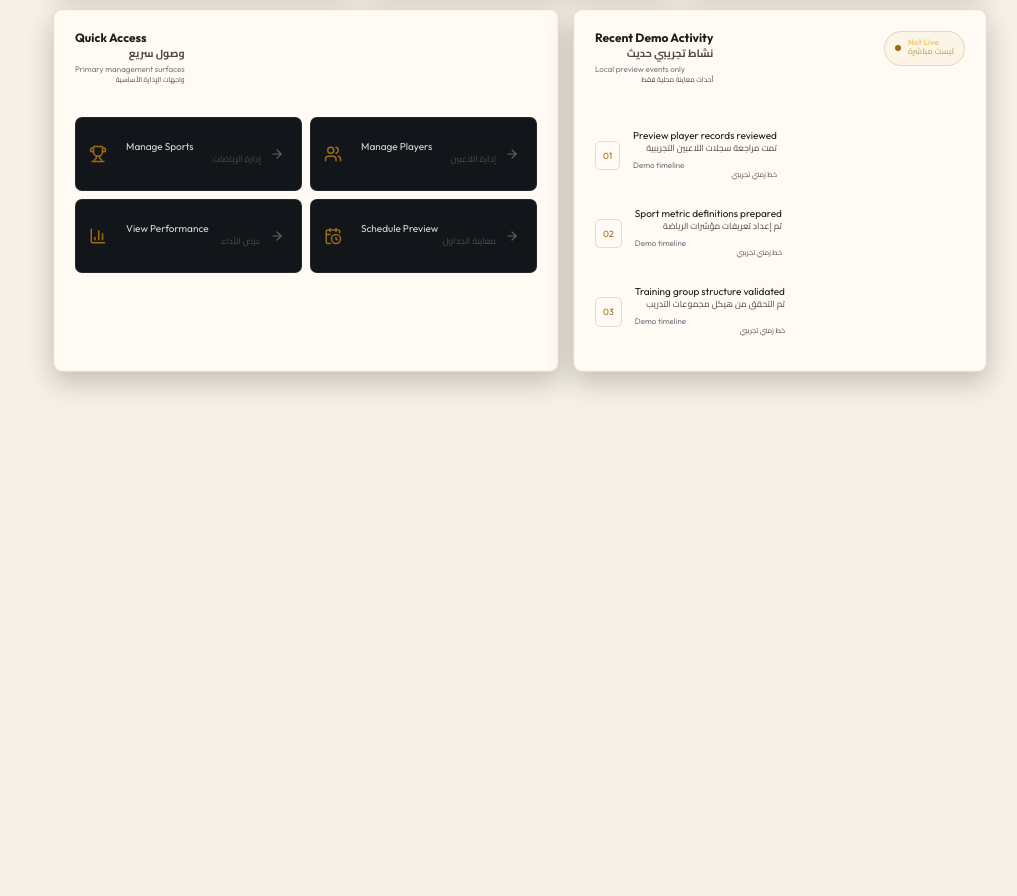
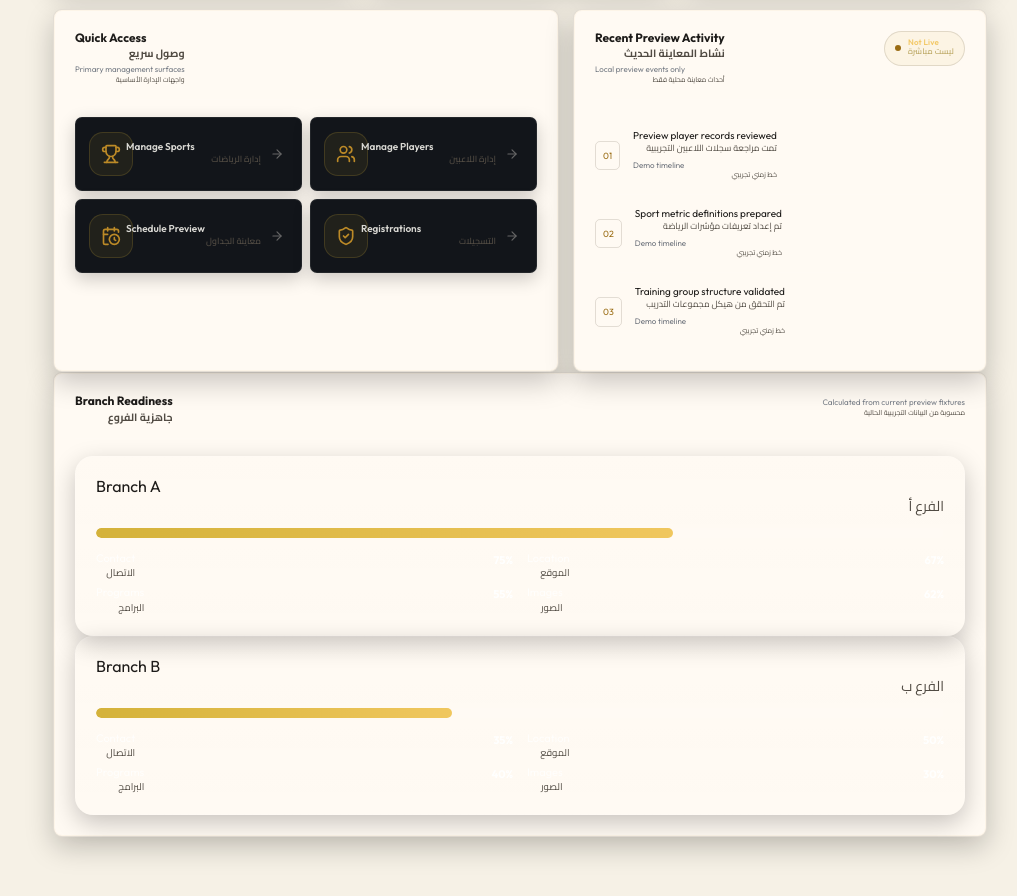
Before and after one commit to daynightae-cmyk/United-Olympics-Sports, a React (Vite) app: page /admin in a window 1280 px wide. Shown: the part 802-1698 px from the top of the page, without its empty margins (263-1280 px from the left). Before the commit the page ends 1234 px from the top, so only its background shows below. Built offline with nearby package versions, Linux system fonts and the light colour scheme.

Commit message:
feat: Mission 10V Sprint B - Dashboard premium dense layout, quick action cards, readiness cards, enhanced glass CSS tokens

```diff
--- a/src/pages/admin/AdminDashboardPage.tsx
+++ b/src/pages/admin/AdminDashboardPage.tsx
@@ -12,6 +12,7 @@ export function AdminDashboardPage() {
   const programCount = new Set(demoSports.flatMap(sport => sport.programIds)).size;
   return <div className="admin-page">
     <PageHeader icon={BarChart3} eyebrow={bi('Operations Overview', 'نظرة عامة على العمليات')} title={bi('Super Admin Dashboard', 'لوحة الإدارة الرئيسية')} description={bi('A truthful operational foundation calculated entirely from isolated preview fixtures.', 'أساس تشغيلي موثوق محسوب بالكامل من بيانات تجريبية معزولة.')} />
+
     <section className="admin-stat-grid" aria-label="Overview metrics | المؤشرات العامة">
       <StatCard label={bi('Sports', 'الرياضات')} value={demoSports.length} icon={Trophy} />
       <StatCard label={bi('Training Groups', 'مجموعات التدريب')} value={demoTrainingGroups.length} icon={Dumbbell} />
@@ -20,16 +21,86 @@ export function AdminDashboardPage() {
       <StatCard label={bi('Programs', 'البرامج')} value={programCount} icon={BarChart3} />
       <StatCard label={bi('Upcoming Sessions', 'الحصص القادمة')} value={demoSessions.length} icon={CalendarClock} note={bi('Preview schedule', 'جدول تجريبي')} />
     </section>
-    <div className="admin-dashboard-grid">
-      <section className="admin-panel quick-panel"><div className="panel-heading"><div><BilingualText value={bi('Quick Access', 'وصول سريع')} /><small><BilingualText value={bi('Primary management surfaces', 'واجهات الإدارة الأساسية')} /></small></div></div><div className="quick-grid">
-        {[
-          { to: '/admin/sports', Icon: Trophy, label: bi('Manage Sports', 'إدارة الرياضات') },
-          { to: '/admin/players', Icon: Users, label: bi('Manage Players', 'إدارة اللاعبين') },
-          { to: '/admin/players/player-demo-001', Icon: BarChart3, label: bi('View Performance', 'عرض الأداء') },
-          { to: '/admin/schedules', Icon: CalendarClock, label: bi('Schedule Preview', 'معاينة الجداول') },
-        ].map(({ to, Icon, label }) => <Link to={to} key={to}><Icon /><BilingualText value={label} /><ArrowRight /></Link>)}
-      </div></section>
-      <section className="admin-panel activity-panel"><div className="panel-heading"><div><BilingualText value={bi('Recent Demo Activity', 'نشاط تجريبي حديث')} /><small><BilingualText value={bi('Local preview events only', 'أحداث معاينة محلية فقط')} /></small></div><span className="preview-badge"><span className="preview-dot" /><BilingualText value={bi('Not Live', 'ليست مباشرة')} /></span></div><div className="activity-list">{demoActivity.map((item, index) => <article key={item.id}><span className="activity-index">0{index + 1}</span><div><BilingualText value={item.title} /><small><BilingualText value={item.time} /></small></div></article>)}</div></section>
-    </div>
+
+    <section className="admin-dashboard-grid" aria-label="Dashboard sections | أقسام لوحة التحكم">
+      <section className="admin-panel quick-panel">
+        <div className="panel-heading">
+          <div>
+            <BilingualText value={bi('Quick Access', 'وصول سريع')} />
+            <small><BilingualText value={bi('Primary management surfaces', 'واجهات الإدارة الأساسية')} /></small>
+          </div>
+        </div>
+        <div className="quick-grid">
+          {[
+            { to: '/admin/sports', Icon: Trophy, label: bi('Manage Sports', 'إدارة الرياضات') },
+            { to: '/admin/players', Icon: Users, label: bi('Manage Players', 'إدارة اللاعبين') },
+            { to: '/admin/schedules', Icon: CalendarClock, label: bi('Schedule Preview', 'معاينة الجداول') },
+            { to: '/admin/registrations', Icon: ShieldCheck, label: bi('Registrations', 'التسجيلات') },
+          ].map(({ to, Icon, label }) => (
+            <Link to={to} key={to} className="quick-action-card">
+              <span className="quick-action-icon"><Icon /></span>
+              <span className="quick-action-label"><BilingualText value={label} /></span>
+              <ArrowRight />
+            </Link>
+          ))}
+        </div>
+      </section>
+
+      <section className="admin-panel activity-panel">
+        <div className="panel-heading">
+          <div>
+            <BilingualText value={bi('Recent Preview Activity', 'نشاط المعاينة الحديث')} />
+            <small><BilingualText value={bi('Local preview events only', 'أحداث معاينة محلية فقط')} /></small>
+          </div>
+          <span className="preview-badge"><span className="preview-dot" /><BilingualText value={bi('Not Live', 'ليست مباشرة')} /></span>
+        </div>
+        <div className="activity-list">
+          {demoActivity.map((item, index) => (
+            <article key={item.id} className="activity-item">
+              <span className="activity-index">0{index + 1}</span>
+              <div className="activity-body">
+                <BilingualText value={item.title} />
+                <small><BilingualText value={item.time} /></small>
+              </div>
+            </article>
+          ))}
+        </div>
+      </section>
+    </section>
+
+    <section className="branch-readiness-preview admin-panel" aria-label="Branch Readiness Preview | معاينة جاهزية الفروع">
+      <div className="panel-heading">
+        <BilingualText value={bi('Branch Readiness', 'جاهزية الفروع')} />
+        <small><BilingualText value={bi('Calculated from current preview fixtures', 'محسوبة من البيانات التجريبية الحالية')} /></small>
+      </div>
+      <div className="readiness-grid">
+        <article className="readiness-card">
+          <h3><BilingualText value={bi('Branch A', 'الفرع أ')} /></h3>
+          <div className="readiness-meter">
+            <span className="readiness-fill" style={{ width: '68%' }} />
+            <strong>68%</strong>
+          </div>
+          <div className="readiness-breakdown">
+            <span><BilingualText value={bi('Contact', 'الاتصال')} /><strong>75%</strong></span>
+            <span><BilingualText value={bi('Location', 'الموقع')} /><strong>67%</strong></span>
+            <span><BilingualText value={bi('Programs', 'البرامج')} /><strong>55%</strong></span>
+            <span><BilingualText value={bi('Images', 'الصور')} /><strong>62%</strong></span>
+          </div>
+        </article>
+        <article className="readiness-card">
+          <h3><BilingualText value={bi('Branch B', 'الفرع ب')} /></h3>
+          <div className="readiness-meter">
+            <span className="readiness-fill" style={{ width: '42%' }} />
+            <strong>42%</strong>
+          </div>
+          <div className="readiness-breakdown">
+            <span><BilingualText value={bi('Contact', 'الاتصال')} /><strong>35%</strong></span>
+            <span><BilingualText value={bi('Location', 'الموقع')} /><strong>50%</strong></span>
+            <span><BilingualText value={bi('Programs', 'البرامج')} /><strong>40%</strong></span>
+            <span><BilingualText value={bi('Images', 'الصور')} /><strong>30%</strong></span>
+          </div>
+        </article>
+      </div>
+    </section>
   </div>;
 }
--- a/src/styles/admin-visual-rebuild.css
+++ b/src/styles/admin-visual-rebuild.css
@@ -125,6 +125,71 @@
   box-shadow: 0 32px 80px rgba(0, 0, 0, 0.48), 0 0 0 1px rgba(212, 175, 55, 0.1) inset !important;
 }
 
+/* Quick action cards (Dashboard) */
+.quick-action-card {
+  display: flex;
+  align-items: center;
+  gap: 14px;
+  padding: 16px 18px;
+  border: 1px solid rgba(255, 255, 255, 0.08);
+  border-radius: 16px;
+  background: linear-gradient(145deg, rgba(255, 255, 255, 0.03), rgba(255, 255, 255, 0.005));
+  box-shadow: 0 6px 18px rgba(0, 0, 0, 0.2);
+  transition: transform 180ms ease, border-color 180ms ease, box-shadow 200ms ease;
+  text-decoration: none;
+  color: inherit;
+}
+.quick-action-card:hover {
+  transform: translateY(-2px);
+  border-color: rgba(212, 175, 55, 0.28);
+  box-shadow: 0 14px 32px rgba(212, 175, 55, 0.1);
+}
+.quick-action-icon {
+  display: inline-grid;
+  place-items: center;
+  width: 44px;
+  height: 44px;
+  border-radius: 14px;
+  color: var(--uos-gold-highlight);
+  background: rgba(212, 175, 55, 0.08);
+  border: 1px solid rgba(212, 175, 55, 0.18);
+  flex-shrink: 0;
+}
+.quick-action-icon svg { width: 20px; height: 20px; }
+.quick-action-label { font-weight: 600; font-size: 13px; }
+
+/* Readiness cards */
+.readiness-card {
+  border: 1px solid rgba(255, 255, 255, 0.08);
+  border-radius: 18px;
+  padding: 20px;
+  background: linear-gradient(180deg, rgba(255, 255, 255, 0.02), rgba(255, 255, 255, 0.005));
+  box-shadow: 0 8px 24px rgba(0, 0, 0, 0.22);
+}
+.readiness-meter {
+  height: 10px;
+  border-radius: 999px;
+  background: rgba(255, 255, 255, 0.08);
+  overflow: hidden;
+  margin: 10px 0 14px;
+  position: relative;
+}
+.readiness-fill {
+  height: 100%;
+  border-radius: 999px;
+  background: linear-gradient(90deg, #d4b23a, #f0c75e);
+  display: block;
+}
+.readiness-breakdown {
+  display: grid;
+  grid-template-columns: 1fr 1fr;
+  gap: 6px 14px;
+  font-size: 11px;
+  color: rgba(255, 255, 255, 0.75);
+}
+.readiness-breakdown span { display: flex; justify-content: space-between; }
+.readiness-breakdown strong { color: rgba(255, 255, 255, 0.92); }
+
 /* Responsive refinement */
 @media (max-width: 768px) {
   .admin-page-header { padding: 24px 18px !important; border-radius: 16px !important; }
```
